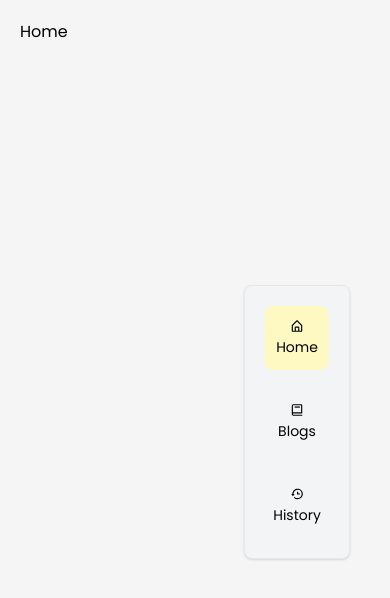
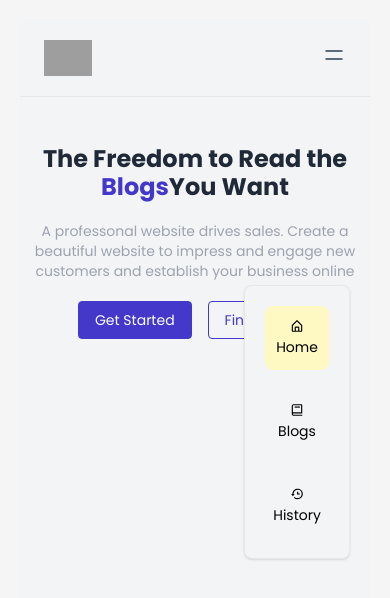
Before and after one commit to Ashik-Mahmud/redux-content-management-app, a React (Create React App) app: page / in a window 390 px wide. Shown: the top 598 px of the page. Built offline with nearby package versions, Linux system fonts and the light colour scheme; grey boxes are pictures that could not be loaded.

Commit message:
create hero home page for this app

```diff
--- a/src/layout/main/Main.jsx
+++ b/src/layout/main/Main.jsx
@@ -4,7 +4,7 @@ import Navbar from "./Navbar";
 
 const Main = () => {
   return (
-    <div className="container mx-auto p-5">
+    <div className=" p-5">
       <Navbar />
       <Outlet />
     </div>
--- /dev/null
+++ b/src/pages/About.jsx
@@ -0,0 +1,7 @@
+import React from "react";
+
+const About = () => {
+  return <div>About</div>;
+};
+
+export default About;
--- a/src/pages/Blogs.jsx
+++ b/src/pages/Blogs.jsx
@@ -4,7 +4,7 @@ import BlogCard from "../components/BlogCard";
 const Blogs = () => {
   return (
     <div>
-      <div className="blog-container">
+      <div className="blog-container container mx-auto">
         <div className="blogs-content grid grid-cols-8 items-start gap-5 font-noto">
           {/* blog sidebar */}
           <div className="blog-sidebar p-5 bg-white col-span-2 sticky top-10">
--- a/src/pages/Home.jsx
+++ b/src/pages/Home.jsx
@@ -1,7 +1,126 @@
-import React from "react";
+import React, { useState } from "react";
+import { Link } from "react-router-dom";
 
 const Home = () => {
-  return <div>Home</div>;
+  const [show, setShow] = useState(false);
+  return (
+    <div className="bg-gray-100 pb-12 mt overflow-y-hidden h-[80vh]">
+      {/* Code block starts */}
+      <dh-component>
+        <nav className="w-full border-b">
+          <div className="py-5 md:py-0 container mx-auto px-6 flex items-center justify-between">
+            <div aria-label="Home. logo" role="img">
+              <img
+                className="w-12 md:w-auto"
+                src="https://tuk-cdn.s3.amazonaws.com/can-uploader/centre_aligned_simple-Svg1.svg"
+                alt="logo"
+              />
+            </div>
+            <div>
+              <button
+                onClick={() => setShow(!show)}
+                className={`${
+                  show ? "hidden" : ""
+                } sm:block md:hidden text-gray-500 hover:text-gray-700 focus:text-gray-700 focus:outline-none focus:ring-2 focus:ring-gray-500`}
+              >
+                <svg
+                  aria-haspopup="true"
+                  aria-label="open Main Menu"
+                  xmlns="http://www.w3.org/2000/svg"
+                  className="md:hidden icon icon-tabler icon-tabler-menu"
+                  width={24}
+                  height={24}
+                  viewBox="0 0 24 24"
+                  strokeWidth="1.5"
+                  stroke="#2c3e50"
+                  fill="none"
+                  strokeLinecap="round"
+                >
+                  <path stroke="none" d="M0 0h24v24H0z" />
+                  <line x1={4} y1={8} x2={20} y2={8} />
+                  <line x1={4} y1={16} x2={20} y2={16} />
+                </svg>
+              </button>
+              <div
+                id="menu"
+                className={` ${show ? "" : "hidden"} md:block lg:block `}
+              >
+                <button
+                  onClick={() => setShow(!show)}
+                  className={`block md:hidden lg:hidden text-gray-500 hover:text-gray-700 focus:text-gray-700 fixed focus:outline-none focus:ring-2 focus:ring-gray-500 z-30 top-0 mt-6`}
+                >
+                  <svg
+                    aria-label="close main menu"
+                    xmlns="http://www.w3.org/2000/svg"
+                    width={24}
+                    height={24}
+                    viewBox="0 0 24 24"
+                    strokeWidth="1.5"
+                    stroke="#2c3e50"
+                    fill="none"
+                    strokeLinecap="round"
+                    strokeLinejoin="round"
+                  >
+                    <path stroke="none" d="M0 0h24v24H0z" />
+                    <line x1={18} y1={6} x2={6} y2={18} />
+                    <line x1={6} y1={6} x2={18} y2={18} />
+                  </svg>
+                </button>
+                <ul className="flex text-3xl md:text-base items-center py-10 md:flex flex-col md:flex-row justify-center fixed md:relative top-0 bottom-0 left-0 right-0 bg-white md:bg-transparent z-20">
+                  <li className="text-gray-700 hover:text-gray-900 cursor-pointer text-base lg:text-lg pt-10 md:pt-0">
+                    <Link to="/blogs">Blogs</Link>
+                  </li>
+                  <li className="text-gray-700 hover:text-gray-900 cursor-pointer text-base lg:text-lg pt-10 md:pt-0 md:ml-5 lg:ml-10">
+                    <Link to="/reading-history">History</Link>
+                  </li>
+                  <li className="text-gray-700 hover:text-gray-900 cursor-pointer text-base lg:text-lg pt-10 md:pt-0 md:ml-5 lg:ml-10">
+                    <Link to="/about">About</Link>
+                  </li>
+                </ul>
+              </div>
+            </div>
+            <Link
+              to="/dashboard"
+              className="focus:outline-none lg:text-lg lg:font-bold focus:ring-2 focus:ring-offset-2 focus:ring-indigo-700 hidden md:block bg-transparent transition duration-150 ease-in-out hover:bg-gray-200 rounded border border-indigo-700 text-indigo-700 px-4 sm:px-8 py-1 sm:py-3 text-sm"
+            >
+              Dashboard
+            </Link>
+          </div>
+        </nav>
+        <div className="bg-gray-100">
+          <div className="container mx-auto flex flex-col items-center py-12 sm:py-40">
+            <div className="w-11/12 sm:w-2/3 lg:flex justify-center items-center flex-col  mb-5 sm:mb-10">
+              <h1 className="text-2xl sm:text-3xl md:text-4xl lg:text-5xl xl:text-6xl text-center text-gray-800 font-black leading-7 md:leading-10">
+                The Freedom to Read the
+                <span className="text-indigo-700"> Blogs</span>
+                You Want
+              </h1>
+              <p className="mt-5 sm:mt-10 lg:w-10/12 text-gray-400 font-normal text-center text-sm sm:text-lg">
+                A professonal website drives sales. Create a beautiful website
+                to impress and engage new customers and establish your business
+                online{" "}
+              </p>
+            </div>
+            <div className="flex justify-center items-center">
+              <Link
+                to="/dashboard/add-blog"
+                className="focus:outline-none focus:ring-2 focus:ring-offset-2 focus:ring-indigo-700 bg-indigo-700 transition duration-150 ease-in-out hover:bg-indigo-600 lg:text-xl lg:font-bold  rounded text-white px-4 sm:px-10 border border-indigo-700 py-2 sm:py-4 text-sm"
+              >
+                Get Started
+              </Link>
+              <Link
+                to="/blogs"
+                className="ml-4 focus:outline-none focus:ring-2 focus:ring-offset-2 focus:ring-indigo-700 bg-transparent transition duration-150 ease-in-out hover:border-indigo-600 lg:text-xl lg:font-bold  hover:text-indigo-600 rounded border border-indigo-700 text-indigo-700 px-4 sm:px-10 py-2 sm:py-4 text-sm"
+              >
+                Find Blogs
+              </Link>
+            </div>
+          </div>
+        </div>
+      </dh-component>
+      {/* Code block ends */}
+    </div>
+  );
 };
 
 export default Home;
--- a/src/shared/ErrorPage.jsx
+++ b/src/shared/ErrorPage.jsx
@@ -1,7 +1,40 @@
 import React from "react";
+import { Link } from "react-router-dom";
 
 const ErrorPage = () => {
-  return <div>ErrorPage</div>;
+  return (
+    <div className="py-20">
+      <div className="lg:px-24 lg:py-24 md:py-20 md:px-44 px-4 py-24 items-center flex justify-center flex-col-reverse lg:flex-row md:gap-28 gap-16">
+        <div className="xl:pt-24 w-full xl:w-1/2 relative pb-12 lg:pb-0">
+          <div className="relative">
+            <div className="absolute">
+              <div className>
+                <h1 className="my-2 text-gray-800 font-bold text-2xl">
+                  Looks like you've found the doorway to the great nothing
+                </h1>
+                <p className="my-2 text-gray-800">
+                  Sorry about that! Please visit our hompage to get where you
+                  need to go.
+                </p>
+                <Link
+                  to="/"
+                  className="inline-block sm:w-full lg:w-auto my-2 border rounded md py-4 px-8 text-center bg-indigo-600 text-white hover:bg-indigo-700 focus:outline-none focus:ring-2 focus:ring-indigo-700 focus:ring-opacity-50"
+                >
+                  Take me there!
+                </Link>
+              </div>
+            </div>
+            <div>
+              <img src="https://i.ibb.co/G9DC8S0/404-2.png" />
+            </div>
+          </div>
+        </div>
+        <div>
+          <img src="https://i.ibb.co/ck1SGFJ/Group.png" />
+        </div>
+      </div>
+    </div>
+  );
 };
 
 export default ErrorPage;
```
Also changed, not shown: src/routes/mainRoute.jsx (+10 -0 lines).
